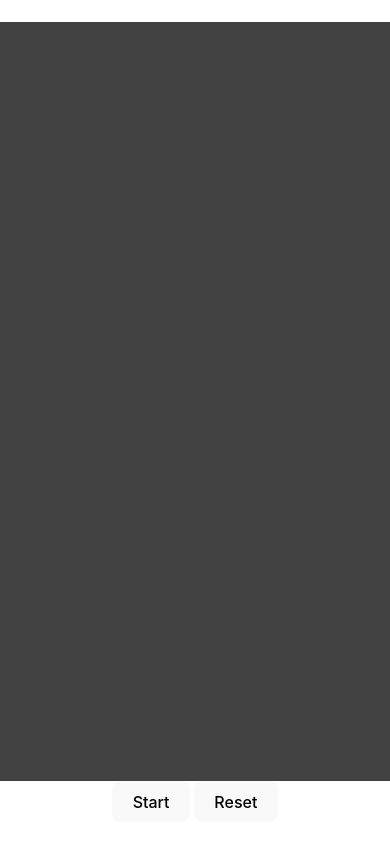
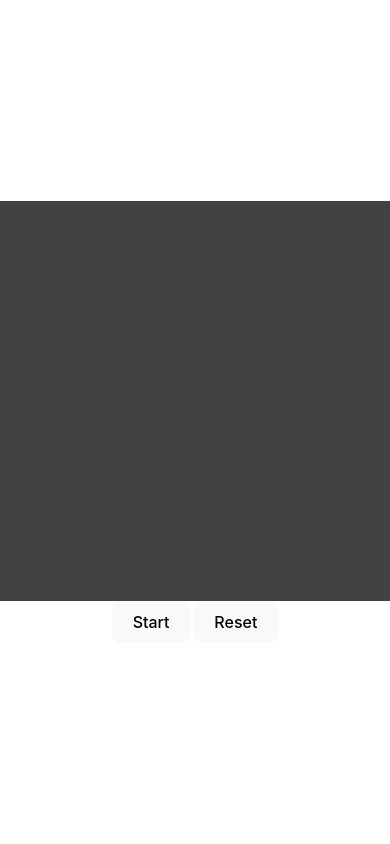
Before and after one commit to PascuFCalvo/Rock-Scissors-Paper-Battle-Royale, a website built with Vite: page index.html in a window 390 px wide. Built offline with nearby package versions, Linux system fonts and the light colour scheme.

Commit message:
responsive

```diff
--- a/style.css
+++ b/style.css
@@ -2,11 +2,9 @@
   font-family: Inter, system-ui, Avenir, Helvetica, Arial, sans-serif;
   line-height: 1.5;
   font-weight: 400;
-
   color-scheme: light dark;
   color: rgba(255, 255, 255, 0.87);
   background-color: #242424;
-
   font-synthesis: none;
   text-rendering: optimizeLegibility;
   -webkit-font-smoothing: antialiased;
@@ -16,7 +14,7 @@
 a {
   font-weight: 500;
   color: #646cff;
-  text-decoration: inherit;
+  text-decoration: none;
 }
 
 a:hover {
@@ -104,13 +102,21 @@ button:focus-visible {
   }
 }
 
+@media (max-width: 900px) {
+  #tablero {
+    width: 90vw;
+    height: calc(90vw);
+    max-width: 900px;
+    max-height: 900px;
+  }
+}
 
 #tablero {
   width: 90vw;
+  height: 90vw;
   min-width: 400px;
+  min-height: 400px;
   max-width: 900px;
-  height: 90vh;
-  min-height: 400px;
   max-height: 900px;
   background-color: #424242;
 }
```
